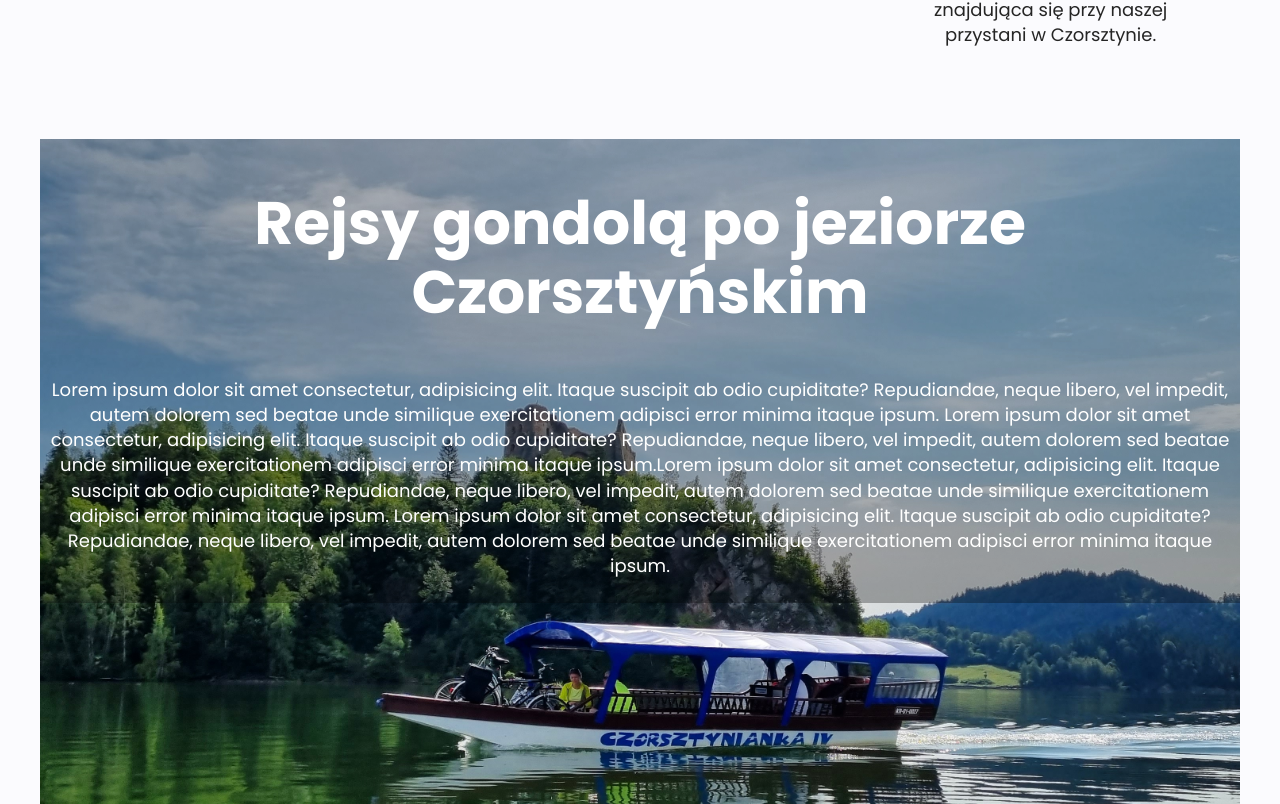
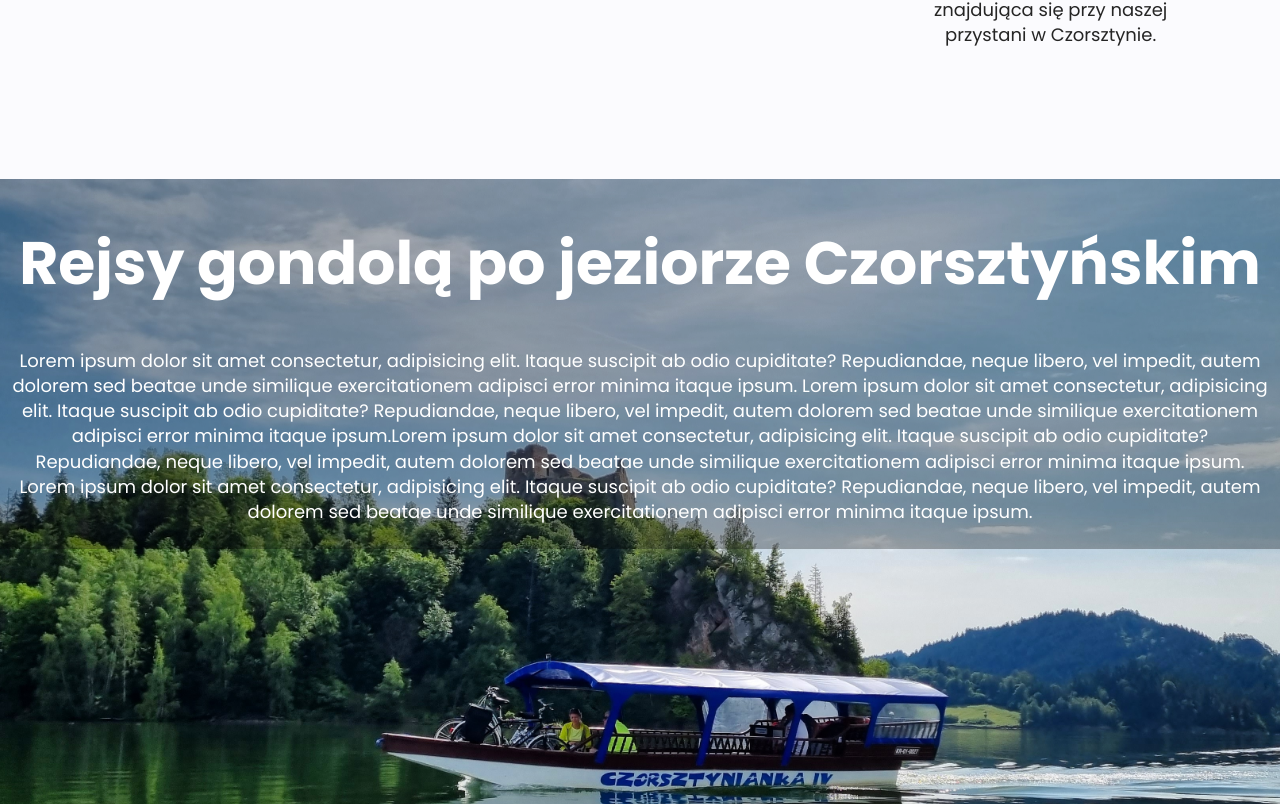
Before and after one commit to KrzysiekWorwa/czorsztynianka-homepage, a React (Create React App) app: page / in a window 1280 px wide. Shown: the part 1276-2080 px from the top of the page. Built offline with nearby package versions, Linux system fonts and the light colour scheme.

Commit message:
transfer cruises component

```diff
--- a/src/components/Content/Offer/index.js
+++ b/src/components/Content/Offer/index.js
@@ -1,4 +1,3 @@
-import Cruises from "../Cruises";
 import { Wrapper, Header, List, Tile, Name, Description } from "./styled";
 
 const Offer = () => {
@@ -19,7 +18,6 @@ const Offer = () => {
                     <Description>Wypożyczalnia rowerów tradycyjnych, elektycznych oraz sprzętu rowerowego znajdująca się przy naszej przystani w Czorsztynie.</Description>
                 </Tile>
             </List>
-            <Cruises />
         </Wrapper>
     );
 };
--- a/src/components/Content/index.js
+++ b/src/components/Content/index.js
@@ -1,8 +1,12 @@
+import Cruises from "./Cruises";
 import Offer from "./Offer";
 
 const Content = () => {
     return (
-        <Offer />
+        <>
+            <Offer />
+            <Cruises />
+        </>
     );
 };
 
```
